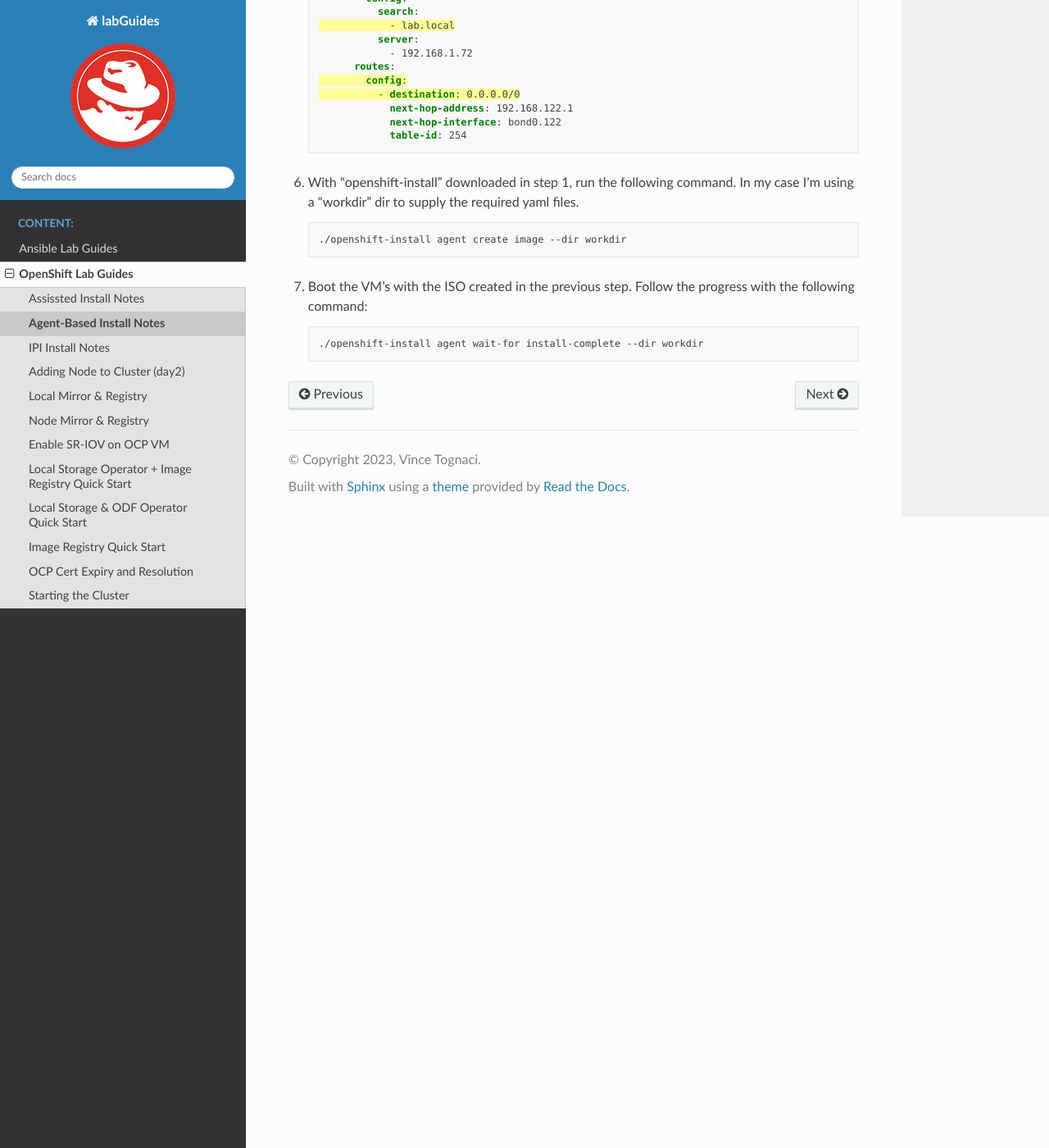
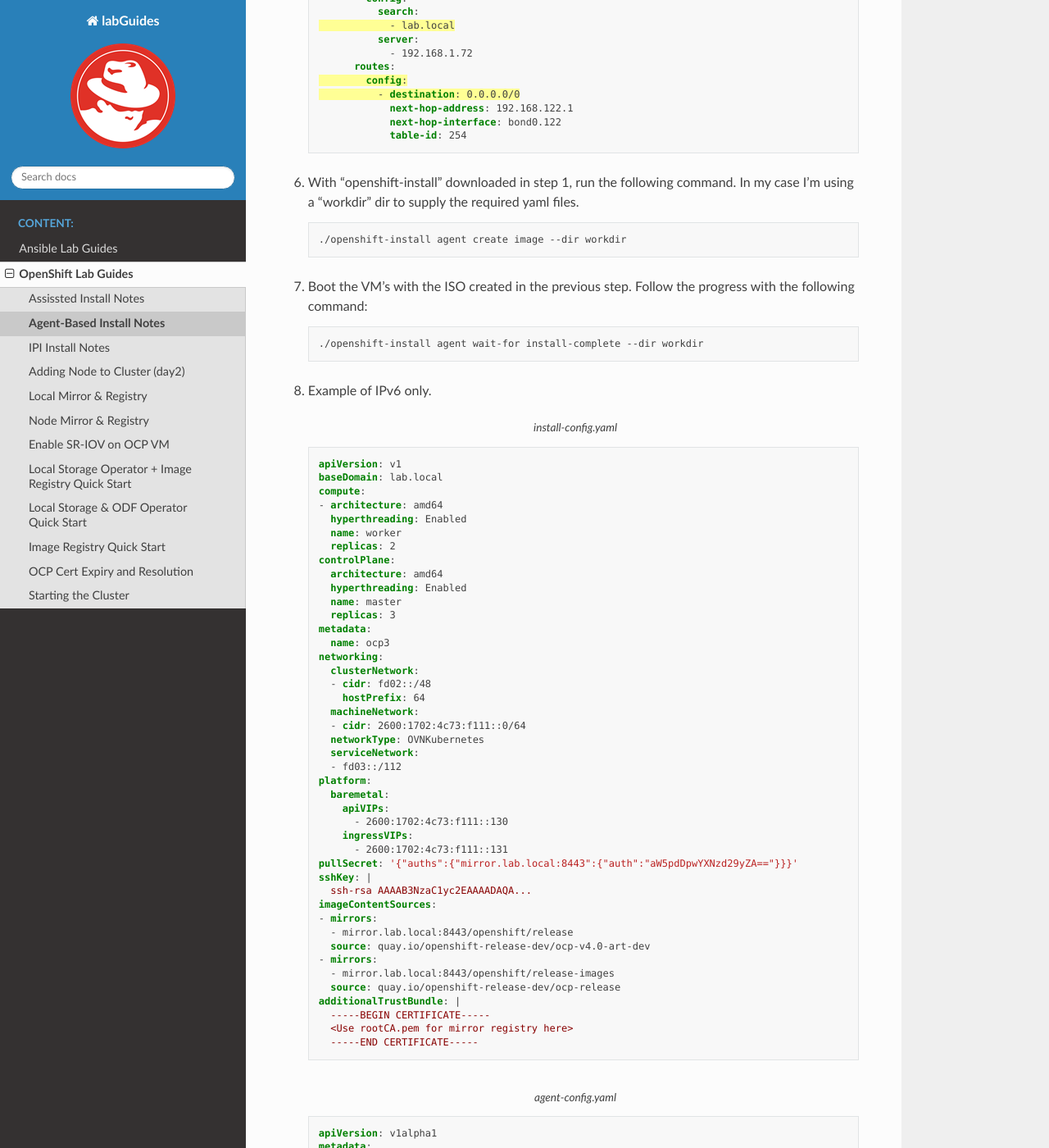
Before and after one commit to vtog/labGuides, a Sphinx documentation site: the page built from source/ocp/agent-based-installer-notes.rst, in a window 1280 px wide and 1400 px high, scrolled down 3795 px. Shown: the whole window at 82% size. Built offline with Sphinx 7.4.7 and the Read the Docs theme 2.0.0, drawn with Linux system fonts in a browser that asks for light colours; pages that are not in the unit, such as notebooks, are missing from menus; some of the changed text lies outside the part shown.

Commit message:
added agent installer ipv6 only example

```diff
--- a/source/ocp/agent-based-installer-notes.rst
+++ b/source/ocp/agent-based-installer-notes.rst
@@ -236,3 +236,97 @@
    .. code-block:: bash
 
       ./openshift-install agent wait-for install-complete --dir workdir
+
+#. Example of IPv6 only.
+
+   .. code-block:: yaml
+      :caption: install-config.yaml
+
+      apiVersion: v1
+      baseDomain: lab.local
+      compute:
+      - architecture: amd64
+        hyperthreading: Enabled
+        name: worker
+        replicas: 2
+      controlPlane:
+        architecture: amd64
+        hyperthreading: Enabled
+        name: master
+        replicas: 3
+      metadata:
+        name: ocp3
+      networking:
+        clusterNetwork:
+        - cidr: fd02::/48
+          hostPrefix: 64
+        machineNetwork:
+        - cidr: 2600:1702:4c73:f111::0/64
+        networkType: OVNKubernetes
+        serviceNetwork:
+        - fd03::/112
+      platform:
+        baremetal:
+          apiVIPs:
+            - 2600:1702:4c73:f111::130
+          ingressVIPs:
+            - 2600:1702:4c73:f111::131
+      pullSecret: '{"auths":{"mirror.lab.local:8443":{"auth":"aW5pdDpwYXNzd29yZA=="}}}'
+      sshKey: |
+        ssh-rsa AAAAB3NzaC1yc2EAAAADAQA...
+      imageContentSources:
+      - mirrors:
+        - mirror.lab.local:8443/openshift/release
+        source: quay.io/openshift-release-dev/ocp-v4.0-art-dev
+      - mirrors:
+        - mirror.lab.local:8443/openshift/release-images
+        source: quay.io/openshift-release-dev/ocp-release
+      additionalTrustBundle: |
+        -----BEGIN CERTIFICATE-----
+        <Use rootCA.pem for mirror registry here>
+        -----END CERTIFICATE-----
+
+   .. code-block:: yaml
+      :caption: agent-config.yaml
+
+      apiVersion: v1alpha1
+      metadata:
+        name: ocp3
+      rendezvousIP: 2600:1702:4c73:f111::31
+      hosts:
+        - hostname: host31
+          role: master
+          interfaces:
+            - name: enp1s0
+              macAddress: 52:54:00:f4:16:31
+          networkConfig:
+            interfaces:
+              - name: enp1s0
+                type: ethernet
+                state: up
+                mtu: 9000
+              - name: enp1s0.122
+                type: vlan
+                state: up
+                vlan:
+                  base-iface: enp1s0
+                  id: 122
+                ipv4:
+                  enabled: false
+                  dhcp: false
+                ipv6:
+                  enabled: true
+                  address:
+                    - ip: 2600:1702:4c73:f111::31
+                      prefix-length: 64
+            dns-resolver:
+              config:
+                search:
+                  - lab.local
+                server:
+                  - 2600:1702:4c73:f110::72
+            routes:
+              config:
+                - destination: '::/0'
+                  next-hop-address: '2600:1702:4c73:f111::1'
+                  next-hop-interface: enp1s0.122
```
